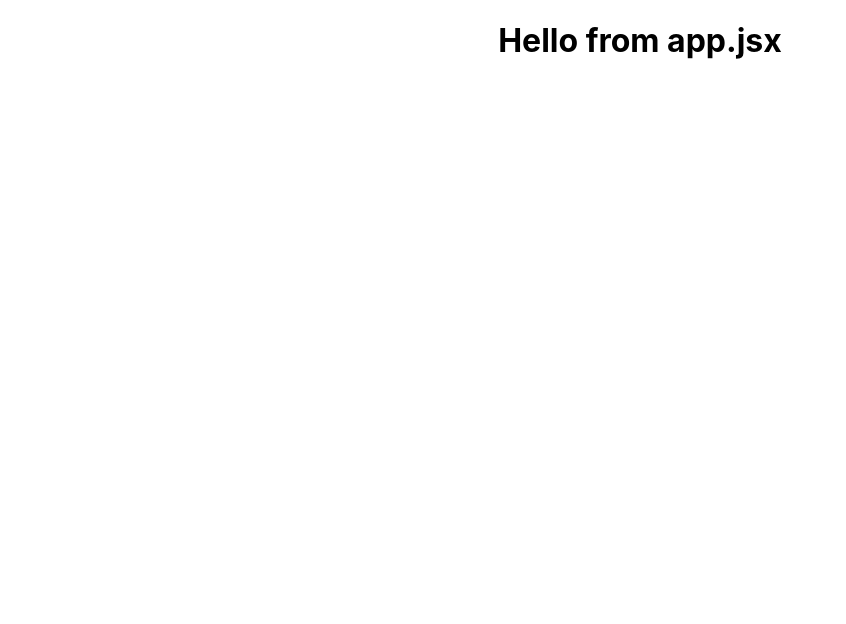
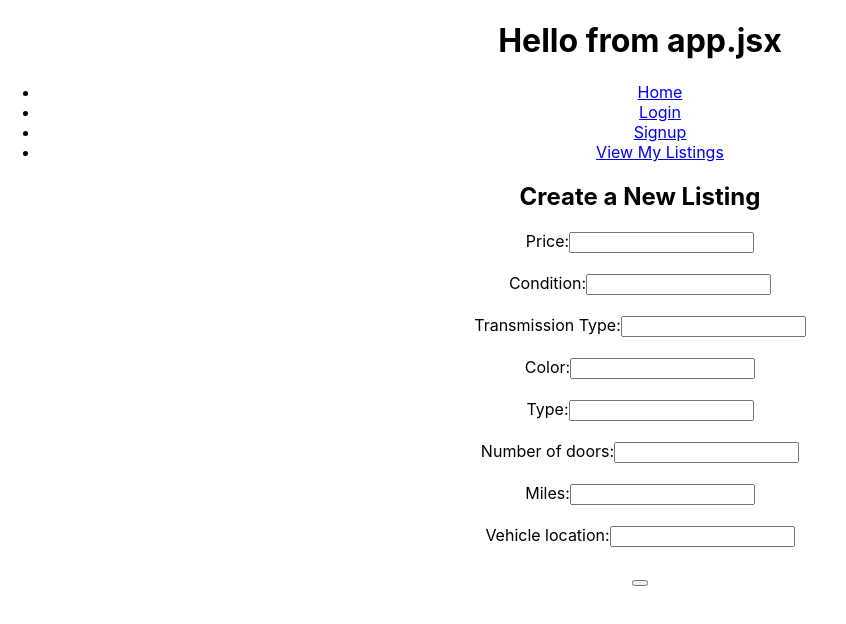
Before and after one commit to GtGarcia/ClientBlueBadgeProject, a React (Create React App) app: page /CreateListing in a window 1280 px wide. Shown: the top 624 px of the page, without its empty margins (0-846 px from the left). Built offline with nearby package versions, Linux system fonts and the light colour scheme.

Commit message:
all of the work from today

```diff
--- a/package.json
+++ b/package.json
@@ -11,6 +11,7 @@
     "nodemon": "^2.0.15",
     "react": "^17.0.2",
     "react-dom": "^17.0.2",
+    "react-router-dom": "^6.2.1",
     "react-scripts": "5.0.0",
     "reactstrap": "^9.0.1",
     "semantic-ui-css": "^2.4.1",
--- a/src/AllListings/AllListings.jsx
+++ b/src/AllListings/AllListings.jsx
@@ -1,7 +1,7 @@
-const test = () => {
+const AllListings = () => {
     return ( <div>
         <h1>H</h1>
     </div> );
 }
 
-export default test;
+export default AllListings;
--- a/src/App.jsx
+++ b/src/App.jsx
@@ -1,10 +1,20 @@
 import logo from './logo.svg';
 import './App.css';
+import Navbar from "./Navbar/Navbar"
+import Signup from './Signup/Signup';
+
+import {
+  BrowserRouter as Router,
+} from 'react-router-dom'
+
 
 function App() {
   return (
     <div className="App">
       <h1>Hello from app.jsx</h1>
+      <Router>
+        <Navbar />
+      </Router>
     </div>
   );
 }
--- a/src/CreateListing/CreateListing.jsx
+++ b/src/CreateListing/CreateListing.jsx
@@ -1,7 +1,84 @@
-const test = () => {
-    return ( <div>
-        <h1>H</h1>
-    </div> );
+import React, {useState} from "react";
+import {Form, FormGroup, Label, Input, Button} from "reactstrap";
+
+const CreateListing = (props) => {
+
+    const [price, setPrice] = useState();
+    const [condition, setCondition] = useState();
+    const [transmissionType, setTransmissionType] = useState();
+    const [color, setColor] = useState();
+    const [type, setType] = useState();
+    const [numberOfDoors, setNumberOfDoors] = useState();
+    const [miles, setMiles] = useState();
+    const [vehicleLocation, setVehicleLocation] = useState();
+
+    const handleSubmit = (event) => {
+        console.log("submitted")
+        event.preventDefault();
+        fetch('http://localhost:3000/create', {
+            method: 'POST',
+            body: JSON.stringify({car: {price: price, condition: condition, transmissionType: transmissionType, color: color, type: type, numberOfDoors: numberOfDoors, miles: miles, vehicleLocation: vehicleLocation }}),
+            headers: new Headers({
+                'Content-Type': 'application/json'
+            })
+        }).then (
+            (response) => response.json()
+        ) .then((data) => {
+            props.updateToken(data.sessionToken);
+        })
+    }
+
+    return (
+        <div>
+            <h2>Create a New Listing</h2>
+            <Form>
+                <FormGroup>
+                    <Label htmlFor="Price">Price:</Label>
+                    <Input onChange={(e) => setPrice(e.target.value)} type="text" id="Price" name="Price"/>
+                </FormGroup>
+                <br />
+                <FormGroup>
+                    <Label htmlFor="Condition">Condition:</Label>
+                    <Input onChange={(e) => setCondition(e.target.value)} type="text" id="condition" name="condition" />
+                </FormGroup>
+                <br />
+                <FormGroup>
+                    <Label htmlFor="transmissionType">Transmission Type:</Label>
+                    <Input onChange={(e) => setTransmissionType(e.target.value)} type="text" id="transmissionType" name="transmissionType"/>
+                </FormGroup>
+                <br />
+                <FormGroup>
+                    <Label htmlFor="color">Color:</Label>
+                    <Input onChange={(e) => setColor(e.target.value)} type="text" id="color" name="color"/>
+                </FormGroup>
+                <br />
+                <FormGroup>
+                    <Label htmlFor="type">Type:</Label>
+                    <Input onChange={(e) => setType(e.target.value)} type="text" id="type" name="type"/>
+                </FormGroup>
+                <br />
+                <FormGroup>
+                    <Label htmlFor="numberOfDoors">Number of doors:</Label>
+                    <Input onChange={(e) => setNumberOfDoors(e.target.value)} type="text" id="numberOfDoors" name="numberOfDoors"/>
+                </FormGroup>
+                <br />
+                <FormGroup>
+                    <Label htmlFor="miles">Miles:</Label>
+                    <Input onChange={(e) => setMiles(e.target.value)} type="text" id="miles" name="miles"/>
+                </FormGroup>
+                <br />
+                <FormGroup>
+                    <Label htmlFor="vehicleLocation">Vehicle location:</Label>
+                    <Input onChange={(e) => setVehicleLocation(e.target.value)} type="text" id="vehicleLocation" name="vehicleLocation"/>
+                </FormGroup>
+                <br />
+                <Button type="submit" onChange={handleSubmit} id="submit"></Button>
+            </Form>
+
+            <p>{price} {condition} {type} {color} {transmissionType} {color} {type} {numberOfDoors} {miles} {vehicleLocation}</p>
+
+        </div>
+    );
 }
 
-export default test;
+export default CreateListing;
--- a/src/Login/Login.jsx
+++ b/src/Login/Login.jsx
@@ -1,7 +1,8 @@
-const test = () => {
-    return ( <div>
-        <h1>H</h1>
-    </div> );
+const Login = () => {
+    return (
+        <div>
+            <h1>Login</h1>
+        </div> );
 }
 
-export default test;
+export default Login;
--- /dev/null
+++ b/src/MainPage/MainPage.jsx
@@ -0,0 +1,9 @@
+const MainPage = () => {
+    return (
+        <div>
+            <p>Hello</p>
+        </div>
+     );
+}
+
+export default MainPage;
--- a/src/Navbar/NavBar.jsx
+++ b/src/Navbar/NavBar.jsx
@@ -1,7 +1,46 @@
-const test = () => {
-    return ( <div>
-        <h1>H</h1>
-    </div> );
+import {
+    Route,
+    Link,
+    Routes
+} from 'react-router-dom';
+
+import CreateListing from '../CreateListing/CreateListing'
+import Login from '../Login/Login'
+import Signup from "../Signup/Signup"
+import AllListings from "../AllListings/AllListings"
+import UpdateListing from '../UpdateListing/UpdateListing';
+import ViewMyListings from "../ViewMyListings/ViewListing"
+import MainPage from '../MainPage/MainPage';
+
+const Navbar = () => {
+    return (
+        <div>
+            <div>
+                <ul>
+                    <li><Link to="/">Home</Link></li>
+                    <li><Link to="/Login">Login</Link></li>
+                    {/* <li><Link to="/Navbar">Navbar</Link></li> */}
+                    <li><Link to="/Signup">Signup</Link></li>
+                    <li><Link to="/ViewMyListings">View My Listings</Link></li>
+
+                </ul>
+            </div>
+            <div>
+                <Routes>
+                    <Route path='/MainPage' element={<MainPage />}></Route>
+                    <Route path='/' element={<MainPage />}></Route>
+                    <Route path='/Login' element={<Login />}></Route>
+                    <Route path='/Navbar' element={<Navbar />}></Route>
+                    <Route path='/Signup' element={<Signup />}></Route>
+                    <Route path='/AllListings' element={<AllListings />}></Route>
+                    <Route path='/UpdateListing' element={<UpdateListing />}></Route>
+                    <Route path='/CreateListing' element={<CreateListing />}></Route>
+                    <Route path='/ViewMyListings' element={<ViewMyListings />}></Route>
+                </Routes>
+            </div>
+        </div>
+
+    );
 }
 
-export default test;
+export default Navbar;
--- /dev/null
+++ b/src/Signup/Signup.jsx
@@ -0,0 +1,7 @@
+const Signup = () => {
+    return ( <div>
+        <h1>H</h1>
+    </div> );
+}
+
+export default Signup;
--- a/src/ViewMyListings/ViewListing.jsx
+++ b/src/ViewMyListings/ViewListing.jsx
@@ -1,7 +1,10 @@
-const test = () => {
+import React, {useState} from "react";
+import {Form, FormGroup, Label, Input, Button} from "reactstrap";
+
+const ViewListing = () => {
     return ( <div>
-        <h2>h</h2>
+
     </div> );
 }
 
-export default test;
+export default ViewListing;
```
Also changed, not shown: src/CreateListing/CreateListing.css (added), src/Footer.js/Footer.js (added), 1 other file (tests, documents, lock files or other folders).
